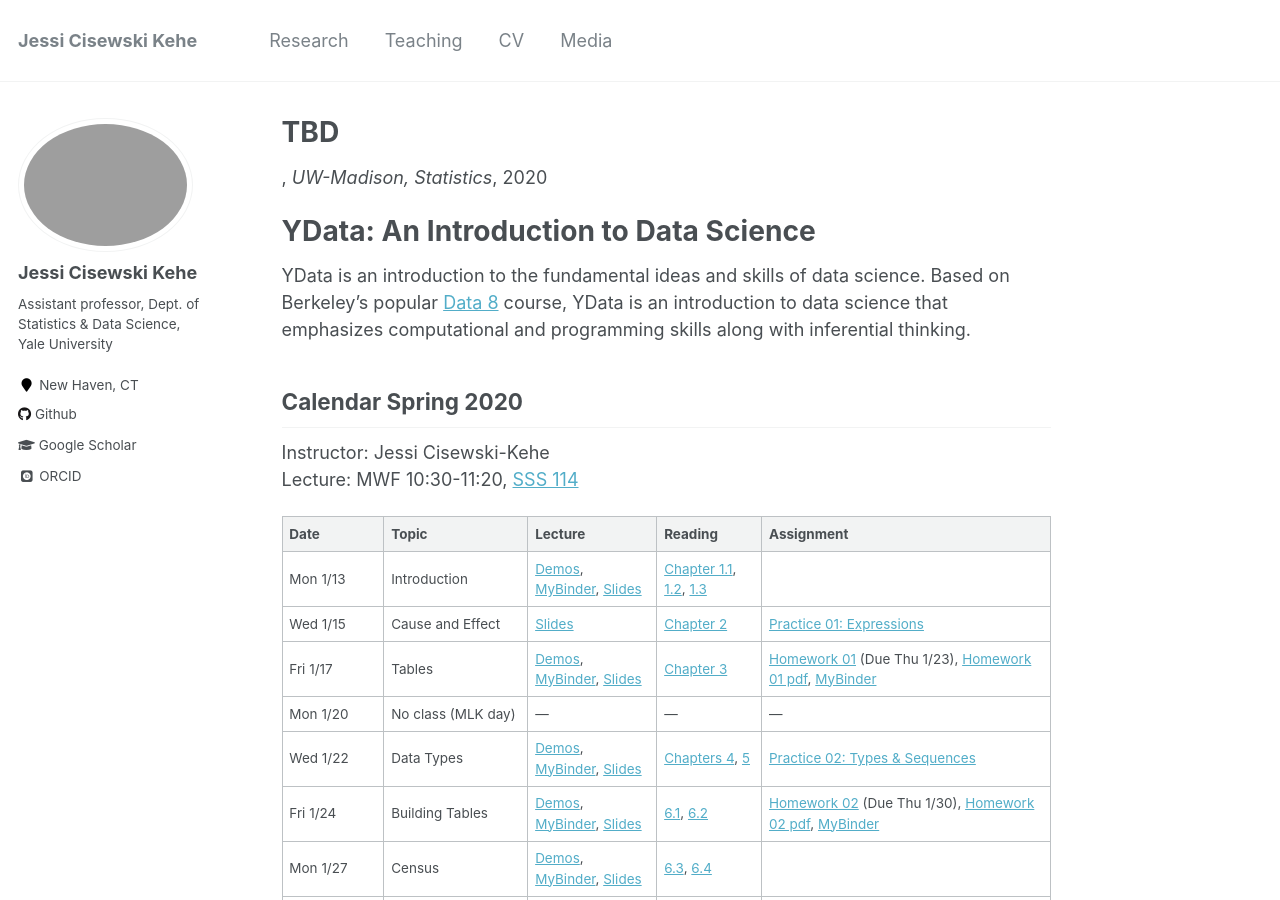
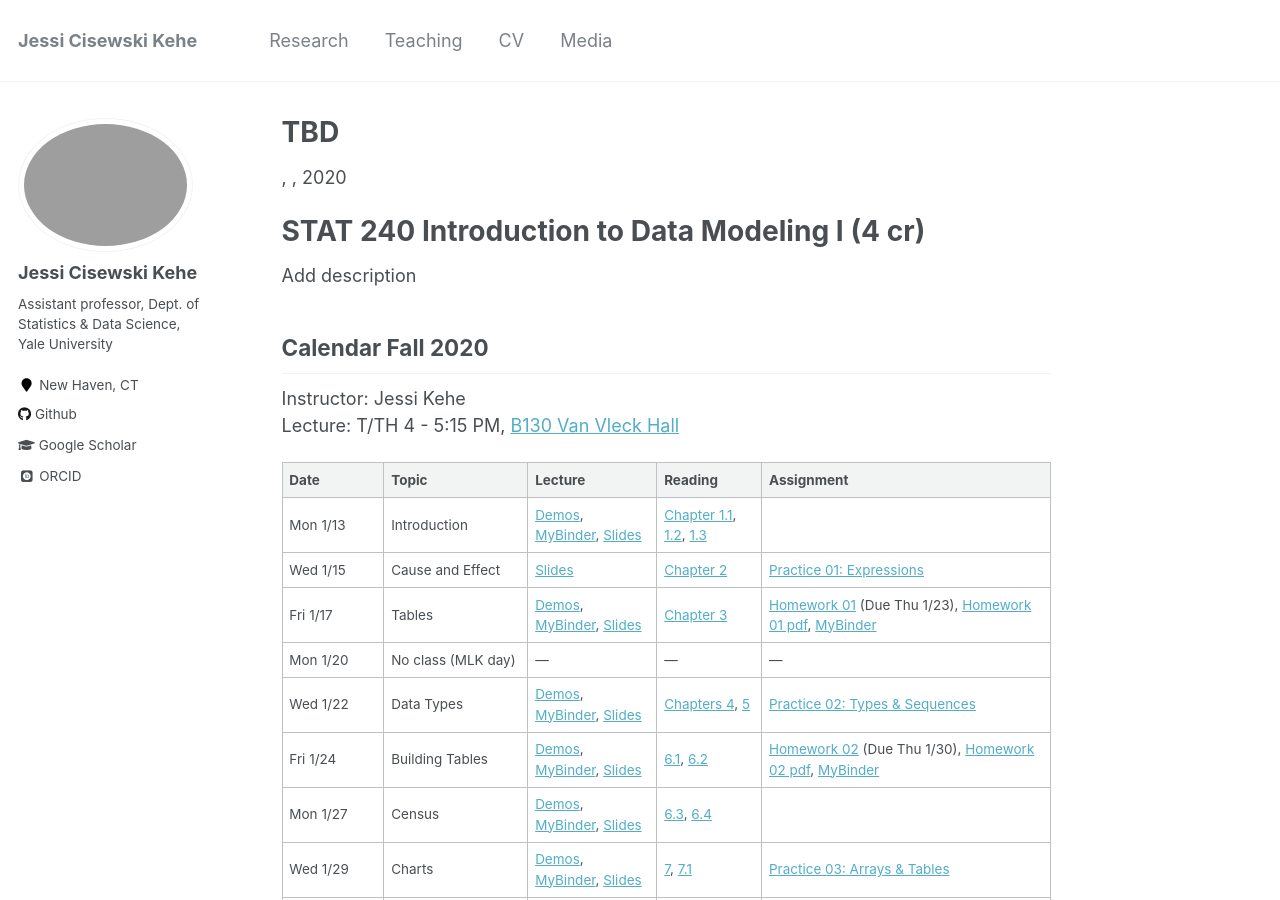
Before and after one commit to JessiCisewskiKehe/JessiCisewskiKehe.github.io, a Jekyll site: the page built from _teaching/fa20/calendar.md, in a window 1280 px wide and 900 px high. Built offline with Jekyll 4.4.1, drawn with Linux system fonts in a browser that asks for light colours; some web fonts are replaced.

Commit message:
teaching fall 2020

```diff
--- a/_teaching/fa20/calendar.md
+++ b/_teaching/fa20/calendar.md
@@ -2,23 +2,19 @@
 title: "TBD"
 collection: teaching
 permalink: /teaching/2020-fall-teaching-1
-venue: "UW-Madison, Statistics"
-date: 2020-01-01
 ---
 
 
-YData: An Introduction to Data Science
+STAT 240 Introduction to Data Modeling I (4 cr)
 ====
 
-YData is an introduction to the fundamental ideas and skills of data science.
-Based on Berkeley's popular [Data 8](http://data8.org) course, YData is an introduction to data science that emphasizes
-computational and programming skills along with inferential thinking.
+Add description
 
 
-Calendar Spring 2020
+Calendar Fall 2020
 ---
-Instructor: Jessi Cisewski-Kehe<br>
-Lecture: MWF 10:30-11:20, [SSS 114](https://map.yale.edu/place/building/SSS)
+Instructor: Jessi Kehe<br>
+Lecture: T/TH 4 - 5:15 PM, [B130 Van Vleck Hall](https://map.wisc.edu/?initObj=0048)
 
 
 
```
